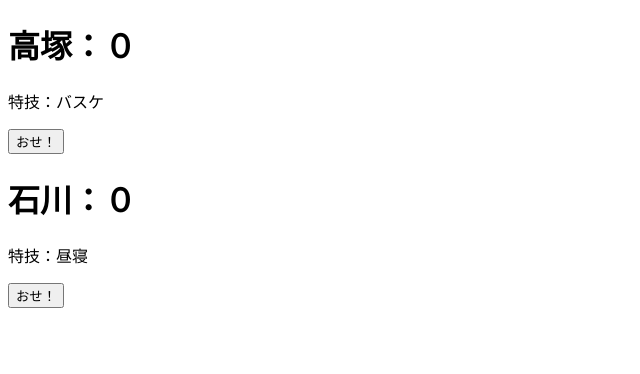
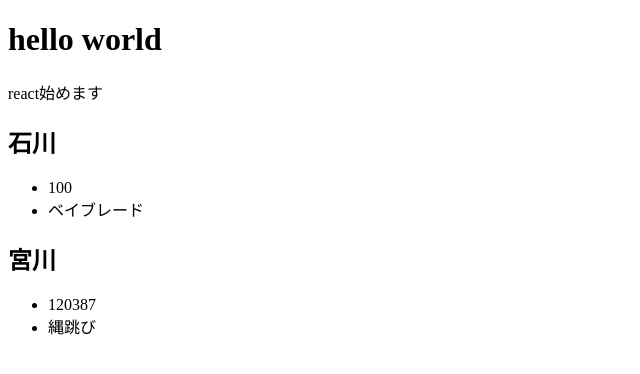
Before and after one commit to tommy0420/react-lesson, a React (Create React App) app: page / in a window 1280 px wide. Shown: the top 374 px of the page, without its empty margins (0-640 px from the left). Built offline with nearby package versions, Linux system fonts and the light colour scheme.

Commit message:
初期化

```diff
--- a/src/App.js
+++ b/src/App.js
@@ -1,15 +1,14 @@
-import React, { useState } from 'react'
-import Player from './Player'
+import React from 'react'
+import User from './User'
 
-const App = ({ players }) => {
-  const [count, setCount] = useState(0)
-  const [count2, setCount2] = useState(0)
-
+const App = ({ users }) => {
   return (
-    <>
-      <Player playerProf={players[0]} />
-      <Player playerProf={players[1]} />
-    </>
+    <div>
+      <h1>hello world</h1>
+      <p>react始めます</p>
+      <User user={users.iskw} />
+      <User user={users.mykw} />
+    </div>
   )
 }
 
--- /dev/null
+++ b/src/List.js
@@ -0,0 +1,13 @@
+import React from 'react'
+
+const List = ({ user }) => {
+  return (
+    <ul>
+      <li>{user[1]}</li>
+      <li>{user[2]}</li>
+    </ul>
+  )
+}
+
+
+export default List
--- a/src/Player.js
+++ /dev/null
@@ -1,20 +0,0 @@
-import React from 'react'
-
-const Player = ({ playerProf }) => {
-  // const [tktkScore, setTktkScore] = useState(0)
-  // const [iskwScore, setIskwScore] = useState(0)
-  return (
-    <>
-      <h1>{playerProf.name}：０</h1>
-      <p>特技：{playerProf.skills}</p>
-      <button
-        type="button"
-      // onClick={() => setTktkScore(tktkScore + 1)}
-      >
-        おせ！
-      </button>
-    </>
-  )
-}
-
-export default Player
--- /dev/null
+++ b/src/User.js
@@ -0,0 +1,13 @@
+import React from 'react'
+import List from './List'
+
+const User = ({ user }) => {
+  return (
+    <>
+      <h2>{user[0]}</h2>
+      <List user={user} />
+    </>
+  )
+}
+
+export default User
--- a/src/index.js
+++ b/src/index.js
@@ -1,30 +1,13 @@
-import React, { useState } from 'react'
+import React from 'react'
 import ReactDOM from 'react-dom'
 import App from './App'
 
-const players = [
-  {
-    name: '高塚',
-    skills: 'バスケ'
-  },
-  {
-    name: '石川',
-    skills: '昼寝'
-  }
-]
+const users = {
+  iskw: ['石川', '100', 'ベイブレード'],
+  mykw: ['宮川', '120387', '縄跳び']
+}
 
 ReactDOM.render(
-  <App players={players} />,
+  <App users={users} />,
   document.getElementById('root')
 )
-
-
-      // const count = 0
-  // const setCount = () => {
-  //   count変数を更新するための処理
-  // }
-  // ■stateの決まり
-  // ・state(count変数)を直接再代入などによって変更・更新してはならない
-  // count = count + 1
-  // ■state更新用関数の使い方
-  // setCount(count + 1)
```
Also changed, not shown: src/dentaku.js (deleted, +0 -49 lines), 2 other files (tests, documents, lock files or other folders).
